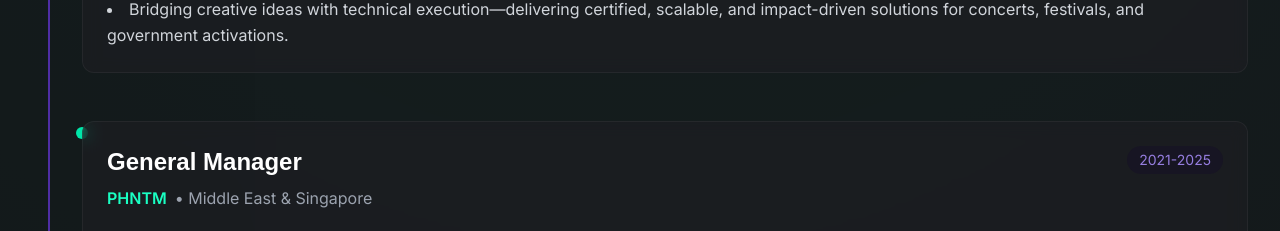
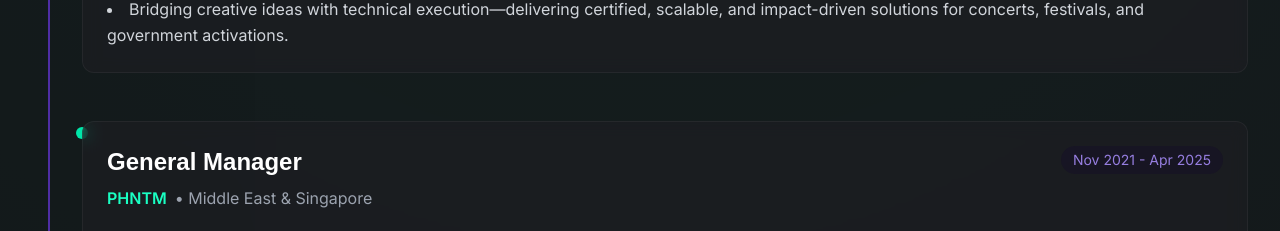
Before and after one commit to CodnanBaig/minhaj-portfolio, a Next.js app: page / in a window 1280 px wide. Shown: the part 3692-3923 px from the top of the page. Built offline with nearby package versions, Linux system fonts and the light colour scheme.

Commit message:
Updated experience

```diff
--- a/src/components/Experience.tsx
+++ b/src/components/Experience.tsx
@@ -26,7 +26,7 @@ const Experience: React.FC = () => {
     {
       position: "General Manager",
       company: "PHNTM",
-      duration: "2021-2025",
+      duration: "Nov 2021 - Apr 2025",
       location: "Middle East & Singapore",
       description: [
         "Directed region-wide production operations, overseeing large-scale projects in the UAE, KSA, Qatar, and Singapore",
```
